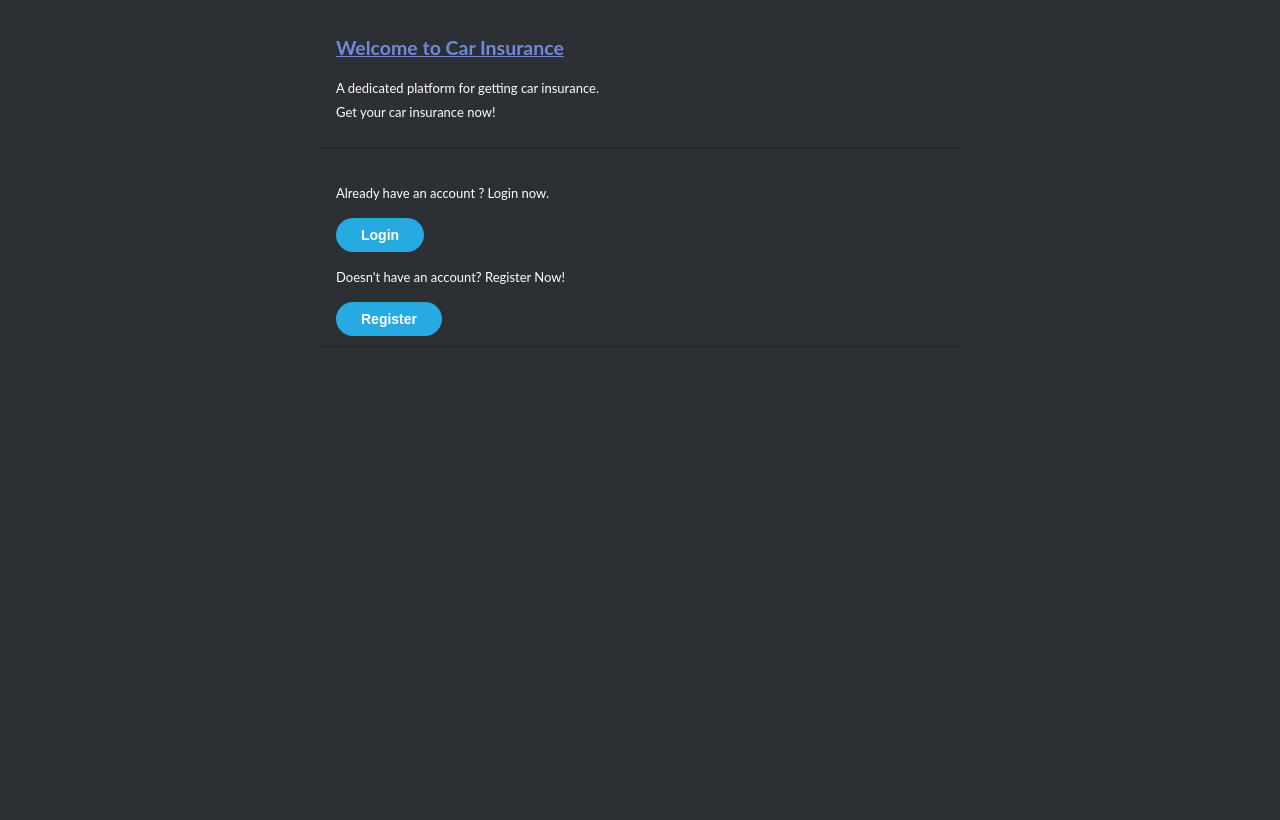
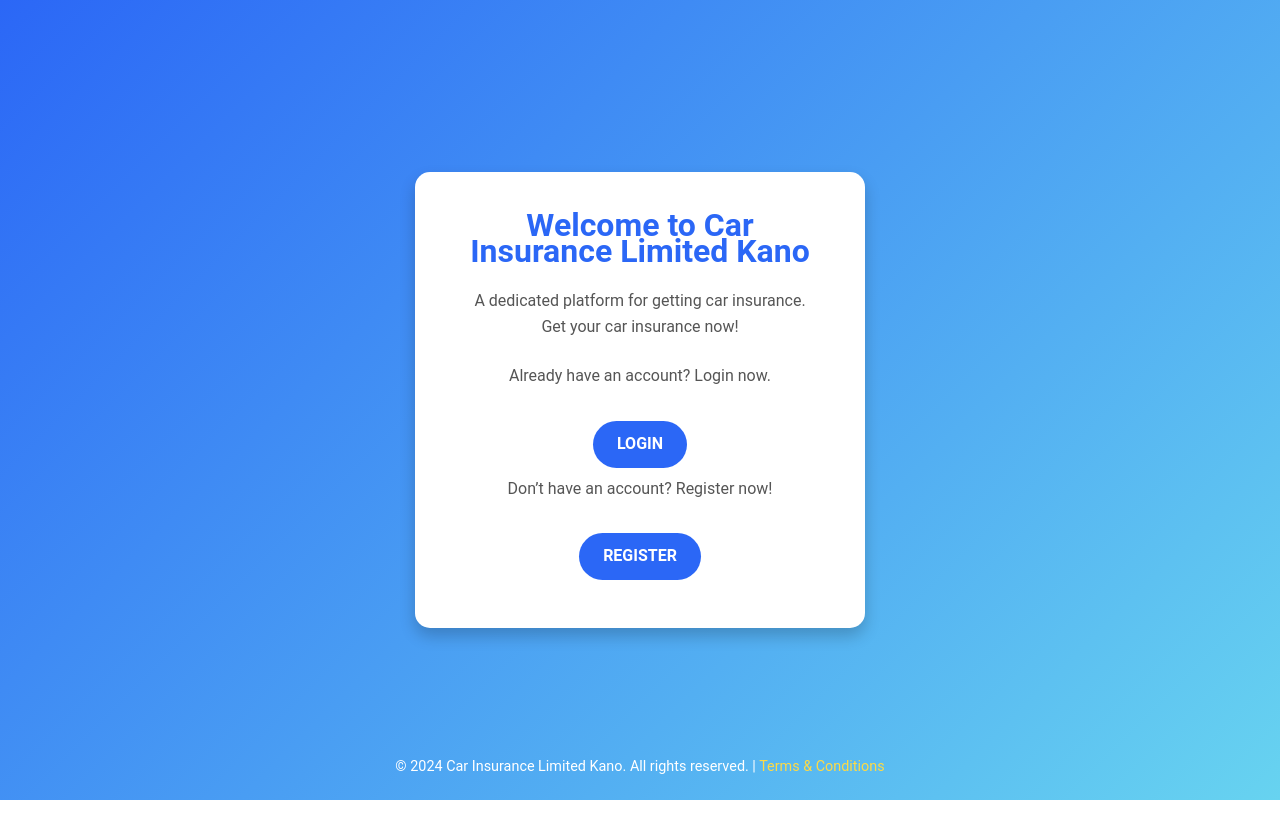
Before and after one commit to K-Musty/car-insurance-web, a PHP site: page / in a window 1280 px wide. Run offline with PHP 8.4, Linux system fonts and the light colour scheme.

Commit message:
style the index and login page

```diff
--- a/index.php
+++ b/index.php
@@ -28,20 +28,133 @@ if (isset($_SESSION["loggedin"]) && $_SESSION["loggedin"] === true) {
     <meta charset="UTF-8">
     <meta http-equiv="X-UA-Compatible" content="IE=edge">
     <meta name="viewport" content="width=device-width, initial-scale=1.0">
-    <title>Home | Car Insurance</title>
+    <title>Home | Car Insurance Limited Kano</title>
     <link rel="stylesheet" href="script/main.css">
+    <style>
+        /* General Reset */
+        * {
+            margin: 0;
+            padding: 0;
+            box-sizing: border-box;
+        }
+
+        body {
+            font-family: 'Roboto', Arial, sans-serif;
+            background: linear-gradient(135deg, #2b67f6, #67d3f0);
+            color: #333;
+            margin: 0;
+            padding: 0;
+            display: flex;
+            justify-content: center;
+            align-items: center;
+            height: 100vh;
+            animation: fadeIn 1.5s ease-in-out;
+        }
+
+        @keyframes fadeIn {
+            from {
+                opacity: 0;
+            }
+            to {
+                opacity: 1;
+            }
+        }
+
+        .container {
+            background: #fff;
+            padding: 2.5rem;
+            border-radius: 15px;
+            box-shadow: 0 8px 16px rgba(0, 0, 0, 0.2);
+            text-align: center;
+            max-width: 450px;
+            width: 100%;
+            animation: slideUp 1.2s ease-in-out;
+        }
+
+        @keyframes slideUp {
+            from {
+                transform: translateY(50px);
+                opacity: 0;
+            }
+            to {
+                transform: translateY(0);
+                opacity: 1;
+            }
+        }
+
+        h2 {
+            font-size: 2rem;
+            color: #2b67f6;
+            margin-bottom: 1.5rem;
+        }
+
+        p {
+            font-size: 1rem;
+            margin-bottom: 1.5rem;
+            color: #555;
+            line-height: 1.6;
+        }
+
+        .button {
+            display: inline-block;
+            margin: 0.5rem 0;
+            padding: 0.75rem 1.5rem;
+            font-size: 1rem;
+            font-weight: bold;
+            color: #fff;
+            background-color: #2b67f6;
+            border: none;
+            border-radius: 30px;
+            cursor: pointer;
+            text-transform: uppercase;
+            text-decoration: none;
+            transition: background-color 0.3s ease, transform 0.3s ease, box-shadow 0.3s ease;
+        }
+
+        .button:hover {
+            background-color: #1a4bb8;
+            transform: scale(1.1);
+            box-shadow: 0 6px 12px rgba(0, 0, 0, 0.2);
+        }
+
+        a {
+            text-decoration: none;
+            color: inherit;
+        }
+
+        footer {
+            position: absolute;
+            bottom: 20px;
+            text-align: center;
+            font-size: 0.9rem;
+            color: #fff;
+        }
+
+        footer a {
+            color: #ffda44;
+            text-decoration: none;
+            transition: color 0.3s ease;
+        }
+
+        footer a:hover {
+            color: #fff;
+        }
+    </style>
 </head>
-<body class="center">
-    <div class="content content-under">
-        <h2><u>Welcome to Car Insurance</u></h2>
-        <p>A dedicated platform for getting car insurance.
-        <br>Get your car insurance now!</p>
+<body>
+    <div class="container">
+        <h2>Welcome to Car Insurance Limited Kano</h2>
+        <p>A dedicated platform for getting car insurance.<br>Get your car insurance now!</p>
+
+        <p>Already have an account? Login now.</p>
+        <a href="login.php" class="button">Login</a>
+
+        <p>Don’t have an account? Register now!</p>
+        <a href="register.php" class="button">Register</a>
     </div>
-    <div class="content content-under">
-        <p>Already have an account ? Login now.</p>
-        <button class="button"><a style="color: white;" href="login.php">Login</a></button>
-        <p>Doesn't have an account? Register Now!</p>
-        <button class="button"><a style="color: white;" href="register.php">Register</a></button>
-    </div>
+
+    <footer>
+        &copy; 2024 Car Insurance Limited Kano. All rights reserved. | <a href="terms.html">Terms & Conditions</a>
+    </footer>
 </body>
 </html>
--- a/register.php
+++ b/register.php
@@ -41,7 +41,7 @@ if ($_SERVER["REQUEST_METHOD"] == "POST") {
         // connect to db
         $host = "localhost";
         $dbUsername = "root";
-        $dbPassword = "";
+        $dbPassword = "Moussamj9$";
         $dbName = "insurance";
 
         $conn = new mysqli($host, $dbUsername, $dbPassword, $dbName);
--- a/user_insurance_policy.php
+++ b/user_insurance_policy.php
@@ -19,7 +19,7 @@ function getIP()
     $usernric = $_SESSION['nric'];
     $host = "localhost";
     $dbUsername = "root";
-    $dbPassword = "";
+    $dbPassword = "Moussamj9$";
     $dbName = "insurance";
 
     $conn = new mysqli($host, $dbUsername, $dbPassword, $dbName);
--- a/user_profile.php
+++ b/user_profile.php
@@ -24,7 +24,7 @@ $phoneno = $address = $name = "";
 
 $host = "localhost";
 $dbUsername = "root";
-$dbPassword = "";
+$dbPassword = "Moussamj9$";
 $dbName = "insurance";
 
 $conn = new mysqli($host, $dbUsername, $dbPassword, $dbName);
```
Also changed, not shown: login.php (+128 -96 lines).
